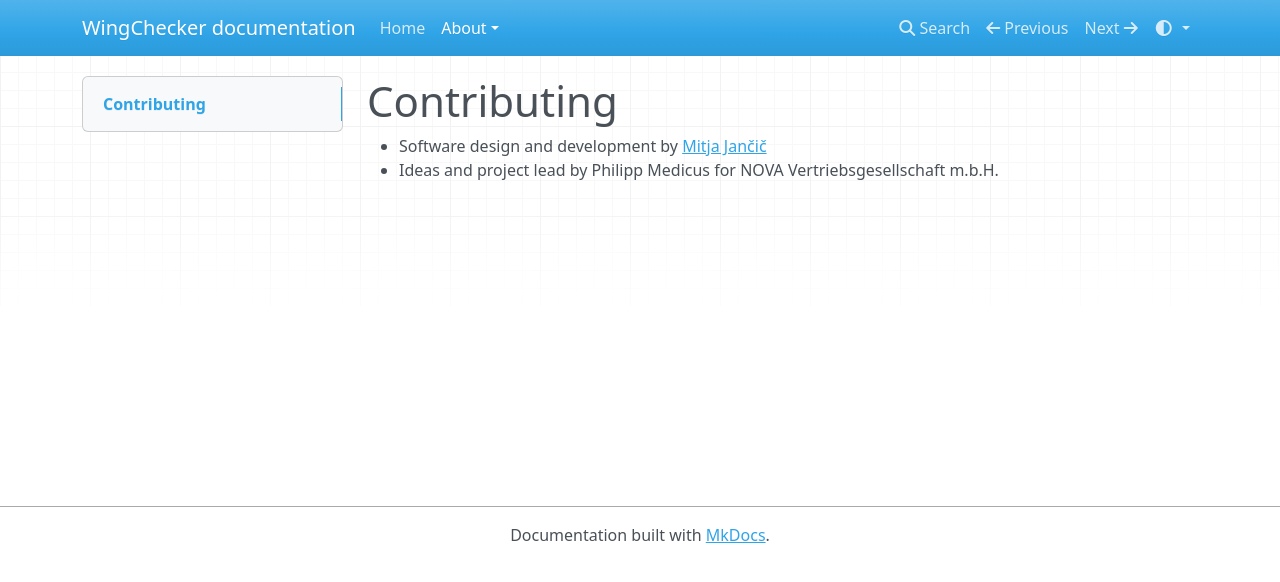
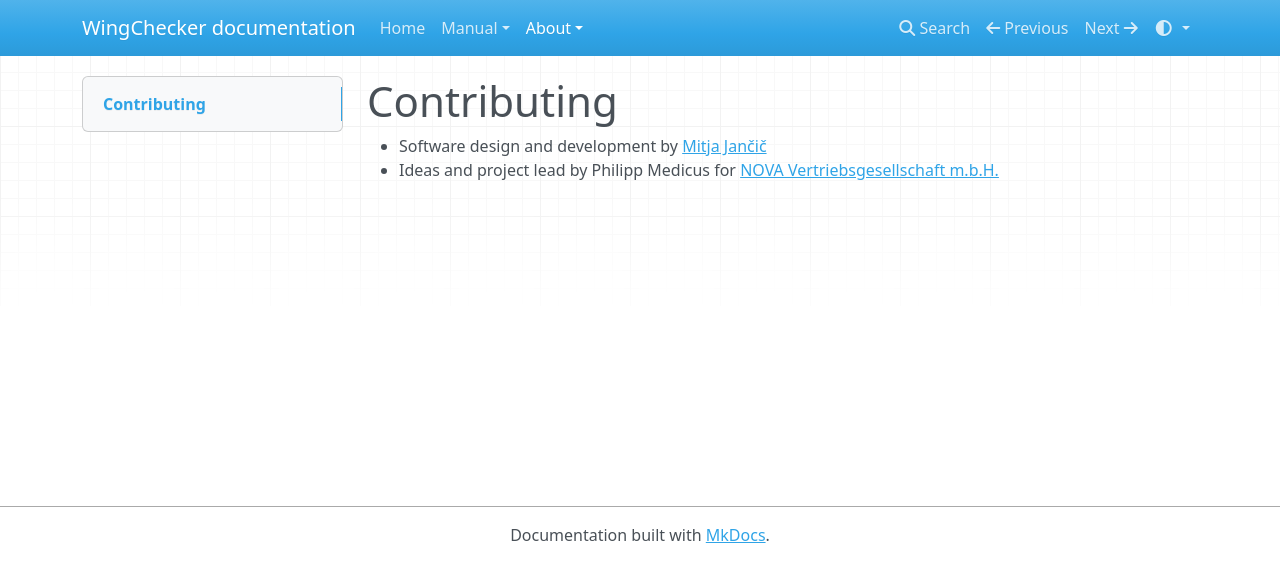
Before and after one commit to distractor/WingChecker_Documentation, an MkDocs documentation site: the page built from docs/about/contributing.md, in a window 1280 px wide. Shown: the top 582 px of the page. Built offline with MkDocs 1.6.1, drawn with Linux system fonts in a browser that asks for light colours; nearby versions of some CDN libraries; part of the change alters nothing that is shown.

Commit message:
Menu fix.

```diff
--- a/docs/about/contributing.md
+++ b/docs/about/contributing.md
@@ -1,4 +1,4 @@
 # Contributing
 
 - Software design and development by [Mitja Jančič](https://distractor.github.io/)
-- Ideas and project lead by Philipp Medicus for NOVA Vertriebsgesellschaft m.b.H.
+- Ideas and project lead by Philipp Medicus for [NOVA Vertriebsgesellschaft m.b.H.](https://www.nova.eu/en/home/)
--- a/mkdocs.yml
+++ b/mkdocs.yml
@@ -17,6 +17,9 @@ markdown_extensions:
 
 nav:
   - Home: index.md
+  - Manual:
+    - Manual for production: manual/manual_production.md
+    - Manual for checkers: manual/manual.md
   - About:
     - Release Notes: about/release_notes.md
     - Contributing: about/contributing.md
```
